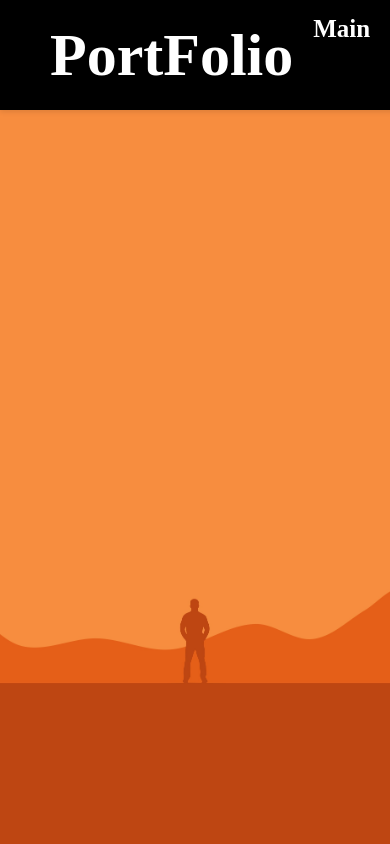
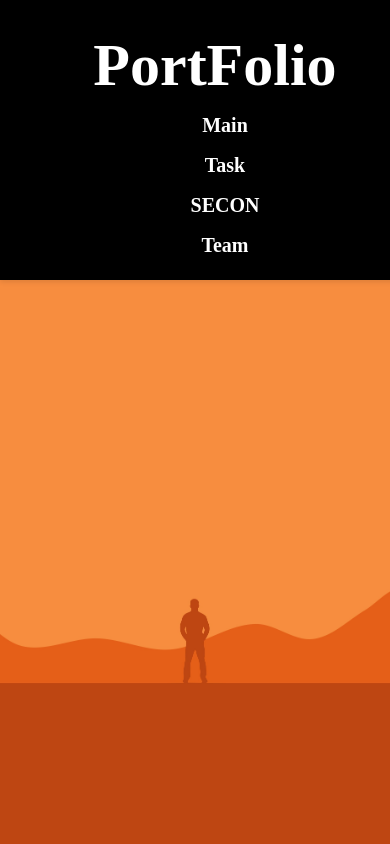
Before and after one commit to SuNghYe414/Middle-ind, a plain HTML site: page index.html in a window 390 px wide. Shown: the top 844 px of the page. Drawn offline with Linux system fonts and the light colour scheme.

Commit message:
Update style.css

```diff
--- a/style.css
+++ b/style.css
@@ -215,3 +215,29 @@ body {
   border: none;
   cursor: pointer;
 }
+
+@media (max-width: 670px) {
+  .navbar {
+    height: auto;
+    padding: 20px 20px;
+    flex-direction: column;
+  }
+
+  .navbar .container {
+    flex-direction: column;
+    align-items: center;
+  }
+
+  .navbar ul {
+    display: flex;
+    flex-direction: column;
+    width: 100%;
+    align-items: center;
+    gap: 10px;
+  }
+
+  .navbar a {
+    font-size: 20px;
+    padding: 10px 0;
+  }
+}
```
